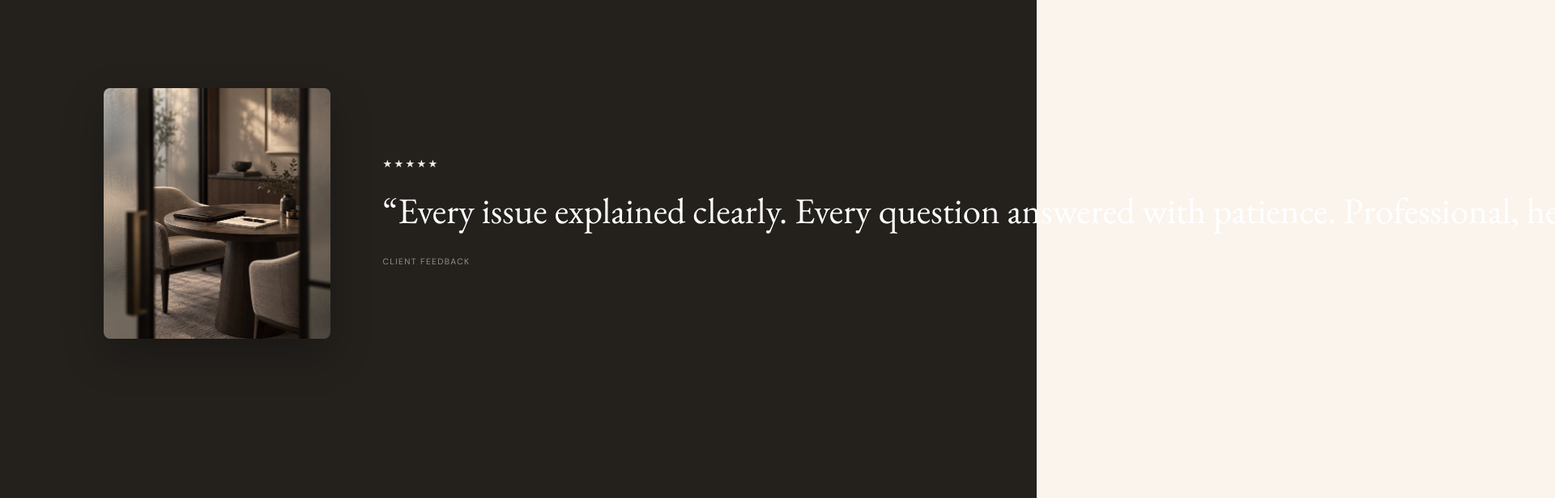
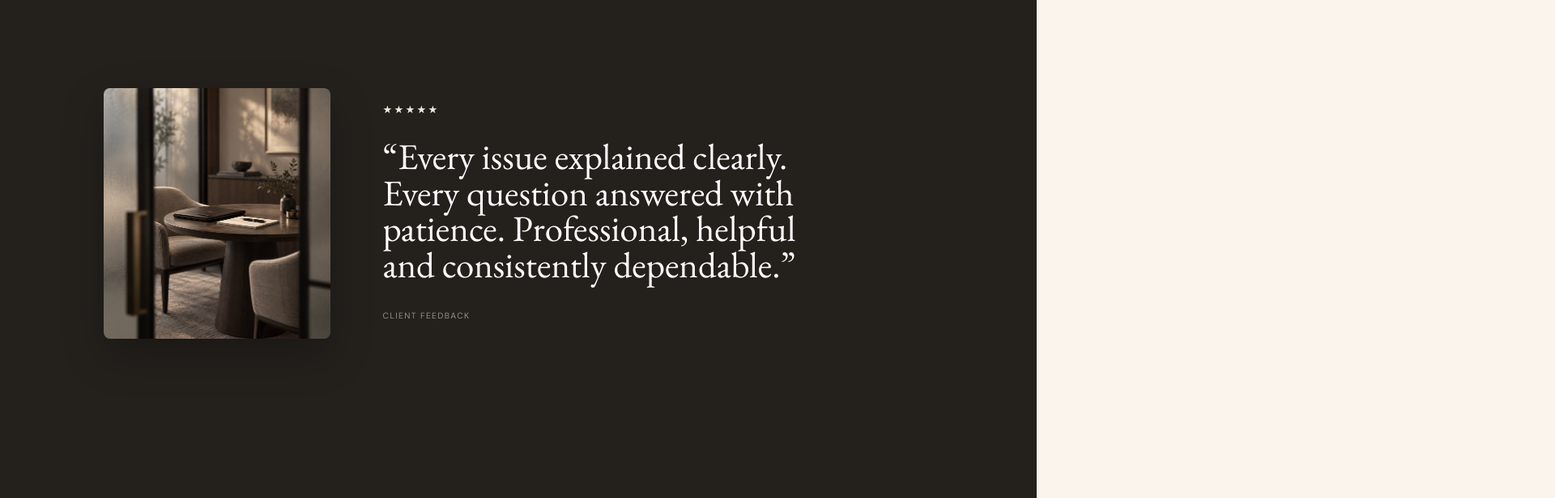
Before and after one commit to comlabs-technologies/ca-pratik-janrao, a Next.js app: page / in a window 1280 px wide. Shown: the part 3100-3716 px from the top of the page at 81% size, 1920 px wide, since content can reach past the window. Built offline with nearby package versions, Linux system fonts and the light colour scheme.

Commit message:
Fix testimonial quote wrapping while keeping scroll animation
Use normal spaces instead of non-breaking spaces and allow the grid
text column to shrink so the quote wraps like the original layout.

Co-authored-by: Comlabs Technologies Private Limited <comlabs-technologies@users.noreply.github.com>

```diff
--- a/app/globals.css
+++ b/app/globals.css
@@ -218,15 +218,16 @@ h1,h2,h3,blockquote { text-wrap:balance; }
 .services-image span { position:absolute; z-index:2; left:24px; bottom:22px; color:white; font-family:var(--serif); font-size:1.55rem; }
 
 .dark-band { padding:clamp(92px,9vw,140px) var(--edge); background:var(--dark); color:white; }
-.review-block { max-width:1030px; margin:0 auto; display:grid; grid-template-columns:280px 1fr; gap:65px; align-items:center; }
+.review-block { max-width:1030px; margin:0 auto; display:grid; grid-template-columns:280px minmax(0,1fr); gap:65px; align-items:center; }
+.review-copy { min-width:0; }
 .review-portrait { position:relative; height:310px; overflow:hidden; border-radius:8px; box-shadow:0 20px 50px rgba(0,0,0,.28); }
 .review-portrait img { object-fit:cover; object-position:center; filter:saturate(.65); }
 .stars { margin:0 0 25px; color:#f3eadf; font-size:.82rem; letter-spacing:.17em; }
 .review-scroll-stage { position:relative; }
 .review-scroll-pin { position:sticky; top:0; z-index:2; display:flex; align-items:center; min-height:100dvh; padding:calc(78px + clamp(24px,5vh,48px)) 0 clamp(40px,7vh,72px); box-sizing:border-box; }
 .review-copy blockquote { max-width:680px; margin:0 0 27px; font-family:var(--serif); font-size:clamp(2.25rem,3.5vw,3.8rem); font-weight:400; line-height:1; }
-.review-quote-chars { display:block; font:inherit; letter-spacing:inherit; line-height:inherit; text-transform:none; text-wrap:balance; }
-.quote-char { display:inline; font:inherit; letter-spacing:inherit; opacity:.2; will-change:opacity; }
+.review-quote-chars { display:block; max-width:100%; font:inherit; letter-spacing:inherit; line-height:inherit; text-transform:none; white-space:normal; overflow-wrap:break-word; }
+.quote-char { display:inline; font:inherit; letter-spacing:inherit; white-space:normal; opacity:.2; will-change:opacity; }
 .review-copy>span { color:rgba(255,255,255,.5); font-size:.65rem; letter-spacing:.13em; text-transform:uppercase; }
 .team-wrap { padding-top:clamp(120px,13vw,200px); }
 .team-heading { display:flex; align-items:flex-end; justify-content:space-between; gap:40px; margin-bottom:52px; }
--- a/components/home/scroll-reveal-quote.tsx
+++ b/components/home/scroll-reveal-quote.tsx
@@ -109,7 +109,7 @@ export function ReviewTestimonialScroll() {
                     className="quote-char"
                     style={{ opacity: 0.2 }}
                   >
-                    {char === " " ? "\u00a0" : char}
+                    {char}
                   </span>
                 ))}
               </span>
```
